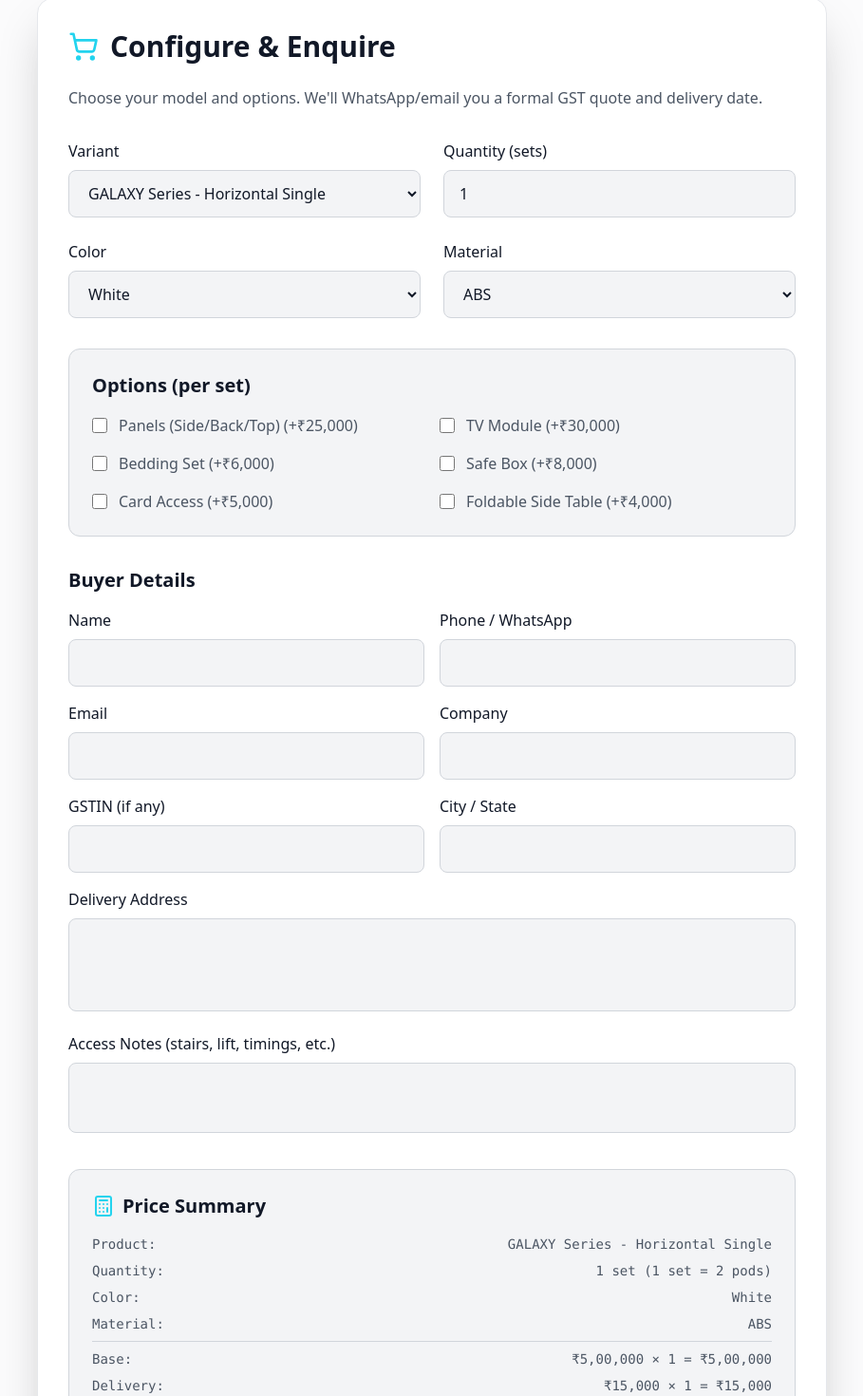
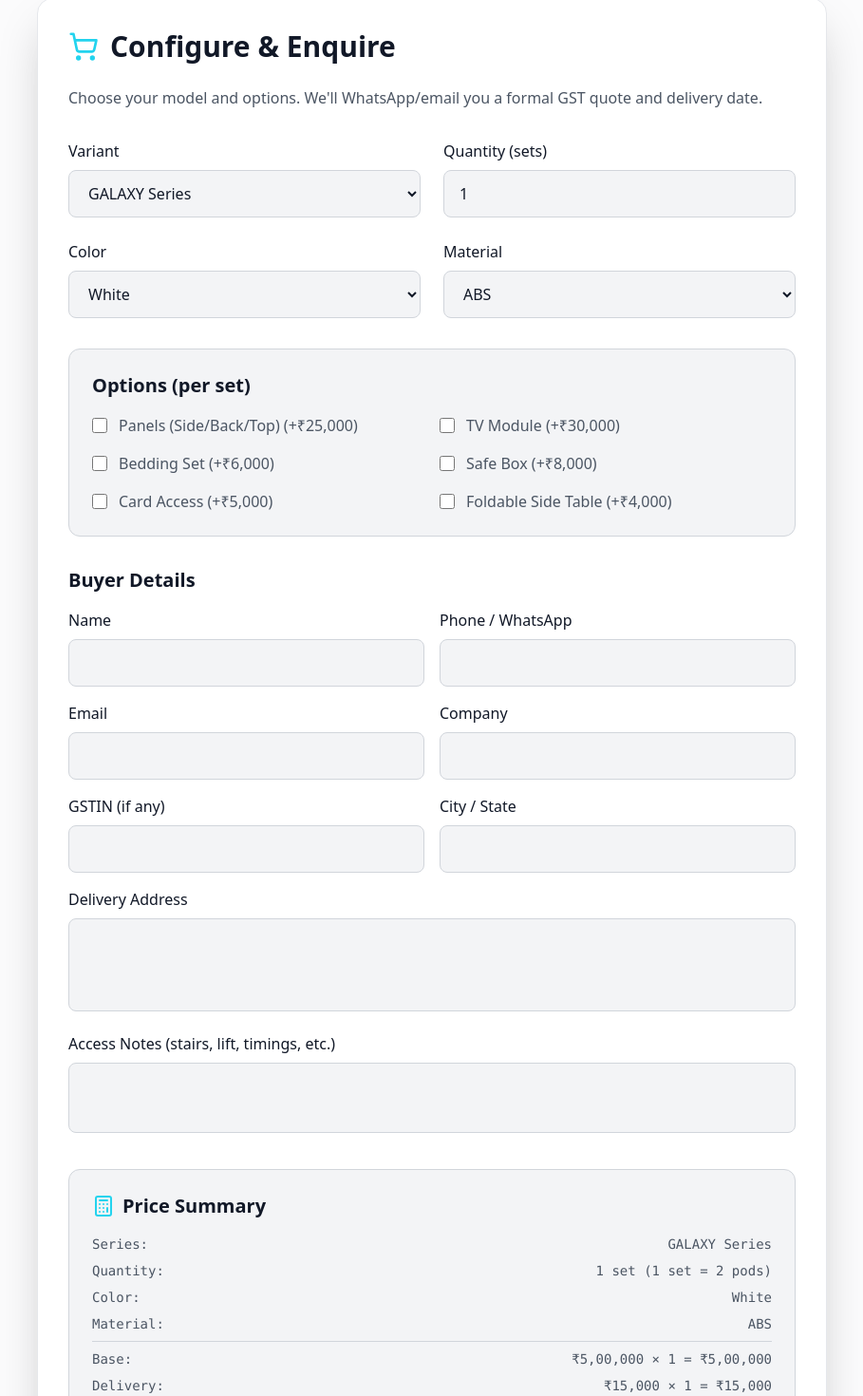
Before and after one commit to obidua/BIDUA-Beds, a React (Vite) app: page /order-now in a window 1280 px wide. Shown: the part 1360-2830 px from the top of the page at 95% size, without its empty margins (185-1094 px from the left). Built offline with nearby package versions, Linux system fonts and the light colour scheme.

Commit message:
Update Order Now page with series-based variants

```diff
--- a/src/pages/OrderNow.tsx
+++ b/src/pages/OrderNow.tsx
@@ -1,10 +1,10 @@
 import React, { useState, useEffect } from 'react';
 import { ShoppingCart, Package, Truck, Shield, Calculator, MessageCircle, Mail } from 'lucide-react';
-import { products } from '../data/products';
+import { products, productSeries } from '../data/products';
 
 const OrderNow: React.FC = () => {
   const [formData, setFormData] = useState({
-    variant: products[0].id,
+    variant: productSeries[0].id,
     qty: 1,
     color: 'White',
     material: 'ABS',
@@ -93,8 +93,8 @@ const OrderNow: React.FC = () => {
   };
 
   const generateMessage = () => {
-    const selectedProduct = products.find(p => p.id === formData.variant);
-    const productName = selectedProduct ? selectedProduct.name : 'Unknown Product';
+    const selectedSeries = productSeries.find(s => s.id === formData.variant);
+    const seriesName = selectedSeries ? selectedSeries.name : 'Unknown Series';
 
     const selectedOptions = [];
     if (formData.optPanels) selectedOptions.push('Panels');
@@ -106,7 +106,7 @@ const OrderNow: React.FC = () => {
 
     return `Capsule Beds Enquiry
 
-Product: ${productName}
+Series: ${seriesName}
 Qty (sets): ${formData.qty}
 Color: ${formData.color}
 Material: ${formData.material}
@@ -228,9 +228,9 @@ Access notes: ${formData.custNotes || '-'}`;
                       className="w-full bg-gray-100 dark:bg-gray-700/50 border border-gray-300 dark:border-gray-600 rounded-lg px-4 py-3 text-gray-900 dark:text-white focus:outline-none focus:border-cyan-400 transition-colors"
                       required
                     >
-                      {products.map((product) => (
-                        <option key={product.id} value={product.id}>
-                          {product.name}
+                      {productSeries.map((series) => (
+                        <option key={series.id} value={series.id}>
+                          {series.name}
                         </option>
                       ))}
                     </select>
@@ -405,13 +405,13 @@ Access notes: ${formData.custNotes || '-'}`;
                     <h3 className="text-xl font-semibold text-gray-900 dark:text-white">Price Summary</h3>
                   </div>
                   {(() => {
-                    const selectedProduct = products.find(p => p.id === formData.variant);
-                    const productName = selectedProduct ? selectedProduct.name : 'Unknown Product';
+                    const selectedSeries = productSeries.find(s => s.id === formData.variant);
+                    const seriesName = selectedSeries ? selectedSeries.name : 'Unknown Series';
                     return (
                   <div className="space-y-2 font-mono text-sm text-gray-600 dark:text-gray-300">
                     <div className="flex justify-between">
-                      <span>Product:</span>
-                      <span className="text-right break-words max-w-[60%]">{productName}</span>
+                      <span>Series:</span>
+                      <span className="text-right break-words max-w-[60%]">{seriesName}</span>
                     </div>
                     <div className="flex justify-between">
                       <span>Quantity:</span>
```
